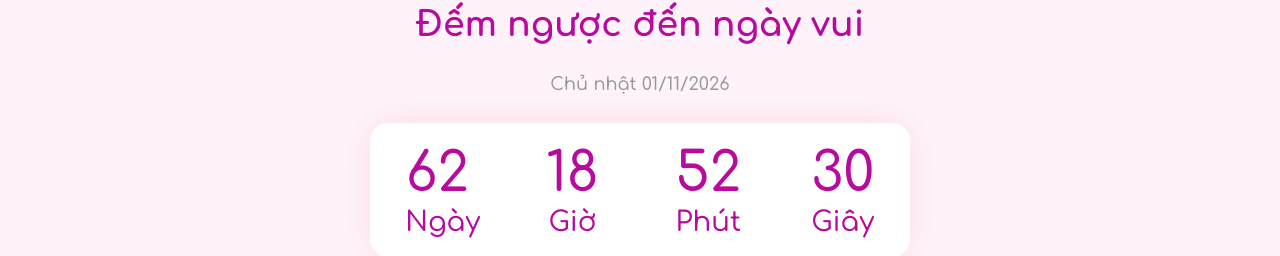
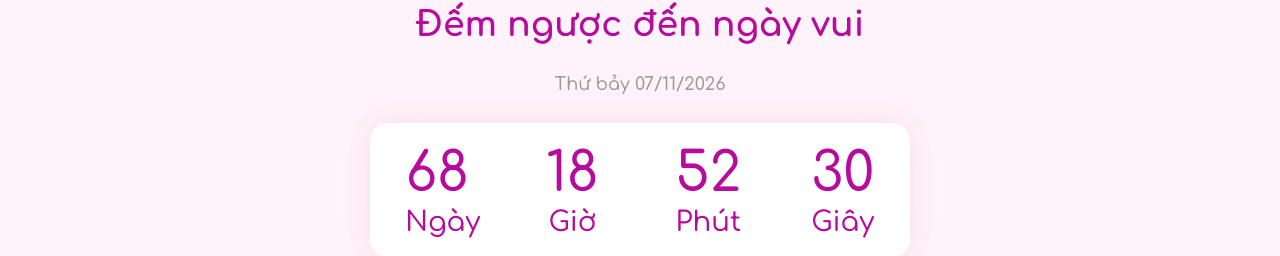
Before and after one commit to ozuit/uyen-sang-wedding, a React (Vite) app: page / in a window 1280 px wide. Shown: the part 1316-1572 px from the top of the page. Built offline with nearby package versions, Linux system fonts and the light colour scheme.

Commit message:
Use groom reception date for hero banner and countdown
Point hero and countdown sections to Tiệc nhà trai (07/11/2026).

Co-authored-by: Tan Tong <tantd2211@gmail.com>

```diff
--- a/src/sections/Events.tsx
+++ b/src/sections/Events.tsx
@@ -80,9 +80,17 @@ function OpenMapButton({ href }: { href: string }) {
 export default function Events({ content }: { content: InvitationContent }) {
   const church = content.events.find((e) => e.key === "church");
   const party = content.events.find((e) => e.key === "party");
-  const partyDate = party?.dateText ? parseDdMmYyyy(party.dateText) : null;
-  const partyTarget = partyDate
-    ? new Date(partyDate.yyyy, partyDate.mm - 1, partyDate.dd, 11, 0, 0)
+  const countdownDate = church?.dateText ? parseDdMmYyyy(church.dateText) : null;
+  const countdownTime = church?.timeText?.match(/(\d{1,2}):(\d{2})/);
+  const countdownTarget = countdownDate
+    ? new Date(
+        countdownDate.yyyy,
+        countdownDate.mm - 1,
+        countdownDate.dd,
+        countdownTime ? Number(countdownTime[1]) : 11,
+        countdownTime ? Number(countdownTime[2]) : 0,
+        0,
+      )
     : null;
 
   return (
@@ -93,11 +101,11 @@ export default function Events({ content }: { content: InvitationContent }) {
         </div>
 
         <div className="mt-6 text-center font-sans text-[22px] font-medium leading-[1.35] text-[var(--invite-muted)] md:mt-8 md:text-[20px] md:leading-[1.2]">
-          {party?.dateText ?? ""}
+          {church?.dateText ?? ""}
         </div>
 
         <div className="mt-8 flex justify-center">
-          <Countdown target={partyTarget} />
+          <Countdown target={countdownTarget} />
         </div>
 
         <div className="mt-10 flex w-full min-w-0 flex-col items-stretch gap-6 md:h-[706px] md:flex-row md:items-stretch md:gap-5 lg:gap-6">
--- a/src/sections/Hero.tsx
+++ b/src/sections/Hero.tsx
@@ -23,7 +23,7 @@ export default function Hero({ content }: { content: InvitationContent }) {
             </div>
           </div>
           <div className="mt-5 max-w-[22rem] font-sans text-[22px] font-bold leading-[1.3] opacity-95 md:mt-4 md:max-w-none md:text-[20px] md:leading-[1.2]">
-            {content.events.find((e) => e.key === "party")?.dateText ?? ""}
+            {content.events.find((e) => e.key === "church")?.dateText ?? ""}
           </div>
         </div>
       </Section>
```
